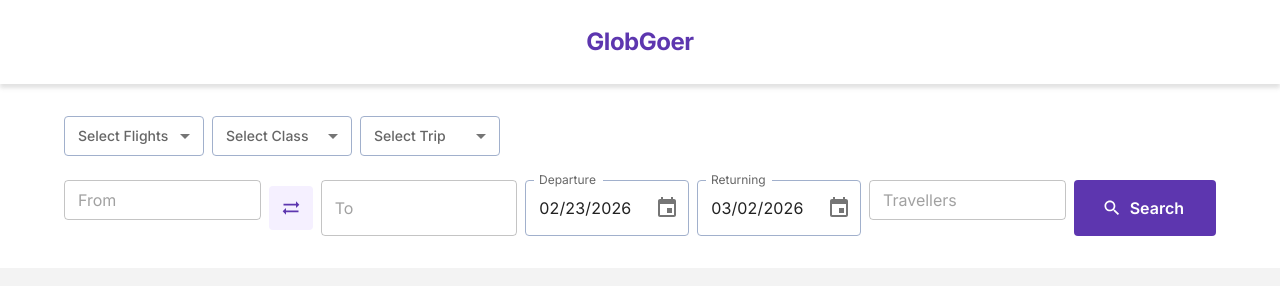
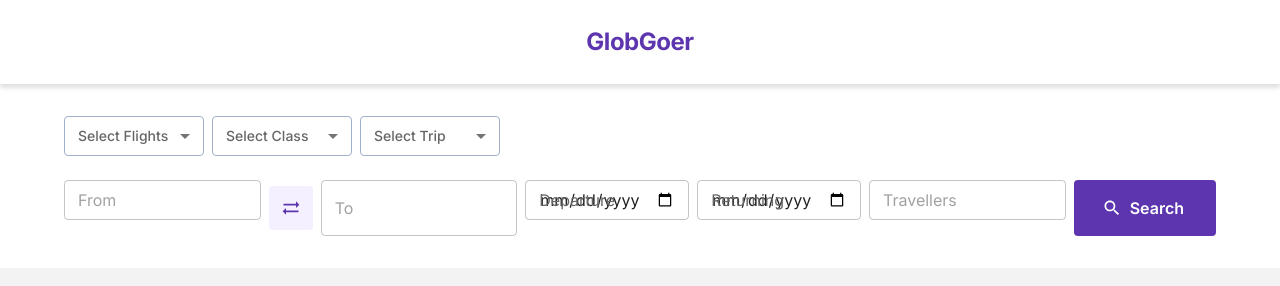
Before and after one commit to muhammedashifpa/soulext-technologis, a Next.js app: page / in a window 1280 px wide. Shown: the top 286 px of the page. Built offline with nearby package versions, Linux system fonts and the light colour scheme; what @mui/material-nextjs would draw is missing.

Commit message:
feat: Replace MUI X DatePicker with standard MUI TextField for date inputs and remove date picker dependencies.

```diff
--- a/src/components/FlightSearch.js
+++ b/src/components/FlightSearch.js
@@ -10,10 +10,6 @@ import {
   FormControl,
   Select,
 } from '@mui/material';
-import { LocalizationProvider } from '@mui/x-date-pickers/LocalizationProvider';
-import { AdapterDayjs } from '@mui/x-date-pickers/AdapterDayjs';
-import { DatePicker } from '@mui/x-date-pickers/DatePicker';
-import dayjs from 'dayjs';
 import SearchIcon from '@mui/icons-material/Search';
 import FlightTakeoffIcon from '@mui/icons-material/FlightTakeoff';
 import FlightLandingIcon from '@mui/icons-material/FlightLand';
@@ -24,14 +20,13 @@ export default function FlightSearch() {
   const [flightType, setFlightType] = useState('');
   const [flightClass, setFlightClass] = useState('');
   const [tripType, setTripType] = useState('');
-  const [departureDate, setDepartureDate] = useState(dayjs());
-  const [returnDate, setReturnDate] = useState(dayjs().add(7, 'day'));
+  const [departureDate, setDepartureDate] = useState('');
+  const [returnDate, setReturnDate] = useState('');
 
   const handleFlightTypeChange = (event) => setFlightType(event.target.value);
   const handleFlightClassChange = (event) => setFlightClass(event.target.value);
   const handleTripTypeChange = (event) => setTripType(event.target.value);
   return (
-    <LocalizationProvider dateAdapter={AdapterDayjs}>
     <Box>
       {/* Row 1: Dropdowns */}
         <Stack direction="row" spacing={1} sx={{ mb: 3 }}>
@@ -176,36 +171,33 @@ export default function FlightSearch() {
             }}
           />
 
-          <DatePicker
+          <TextField
             label="Departure"
+            type="date"
+            InputLabelProps={{ shrink: true }}
             value={departureDate}
-            onChange={(newValue) => setDepartureDate(newValue)}
+            onChange={(e) => setDepartureDate(e.target.value)}
             sx={{ flex: 1 }}
-            slotProps={{
-              textField: {
-                variant: 'outlined',
-                InputProps: {
+            InputProps={{
               sx: {
+                height: '56px',
+                bgcolor: 'white',
                 '& fieldset': { borderColor: '#A1B0CC' }
-                  }
-                }
               }
             }}
           />
-          <DatePicker
+          <TextField
             label="Returning"
+            type="date"
+            InputLabelProps={{ shrink: true }}
             value={returnDate}
-            onChange={(newValue) => setReturnDate(newValue)}
+            onChange={(e) => setReturnDate(e.target.value)}
             sx={{ flex: 1 }}
-            slotProps={{
-              textField: {
-                variant: 'outlined',
-                InputProps: {
+            InputProps={{
               sx: {
+                height: '56px',
                 bgcolor: 'white',
                 '& fieldset': { borderColor: '#A1B0CC' }
-                  }
-                }
               }
             }}
           />
@@ -242,6 +234,5 @@ export default function FlightSearch() {
           </Button>
         </Stack>
       </Box>
-    </LocalizationProvider>
   );
 }
```
Lines whose indentation alone changed are shown as unchanged.
